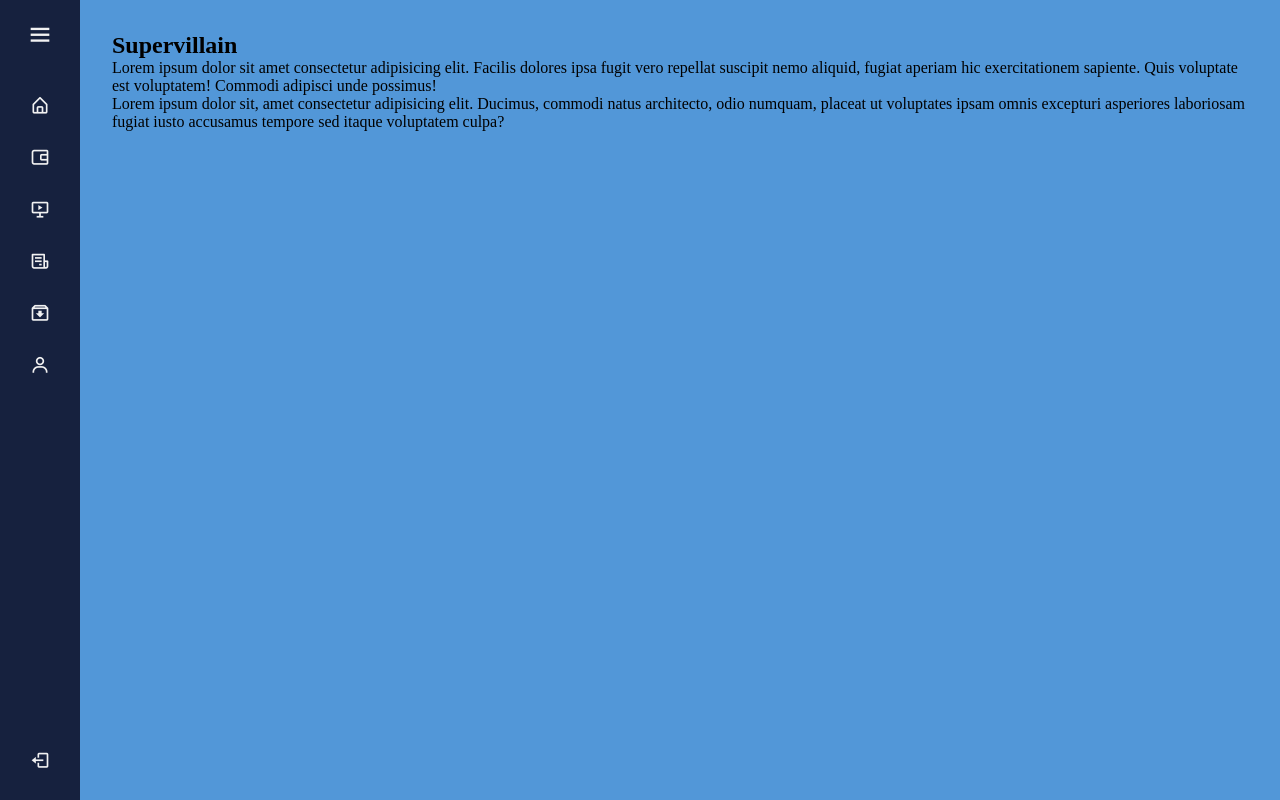
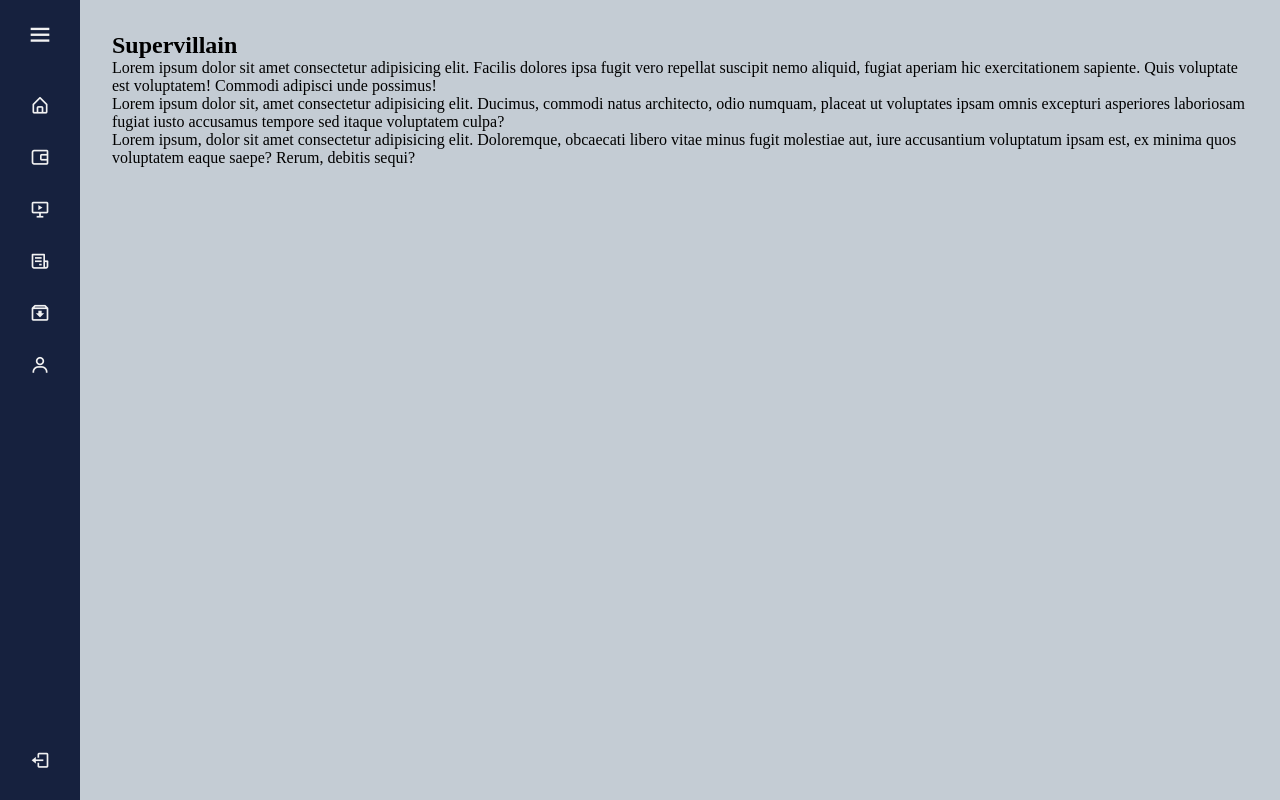
Before and after one commit to kucingliaw/sidebar, a plain HTML site: page index.html in a window 1280 px wide. Drawn offline with nearby package versions, Linux system fonts and the light colour scheme.

Commit message:
Edit css

```diff
--- a/index.html
+++ b/index.html
@@ -87,6 +87,12 @@
                     voluptates ipsam omnis excepturi asperiores laboriosam
                     fugiat iusto accusamus tempore sed itaque voluptatem culpa?
                 </p>
+                <p>
+                    Lorem ipsum, dolor sit amet consectetur adipisicing elit.
+                    Doloremque, obcaecati libero vitae minus fugit molestiae
+                    aut, iure accusantium voluptatum ipsam est, ex minima quos
+                    voluptatem eaque saepe? Rerum, debitis sequi?
+                </p>
             </section>
         </main>
 
--- a/style.scss
+++ b/style.scss
@@ -13,7 +13,7 @@ $light: #f2f2f2;
 }
 
 body {
-    background: rgb(82, 151, 216);
+    background: rgb(196, 204, 212);
 }
 
 .nav {
```
Also changed, not shown: css/style.css.
